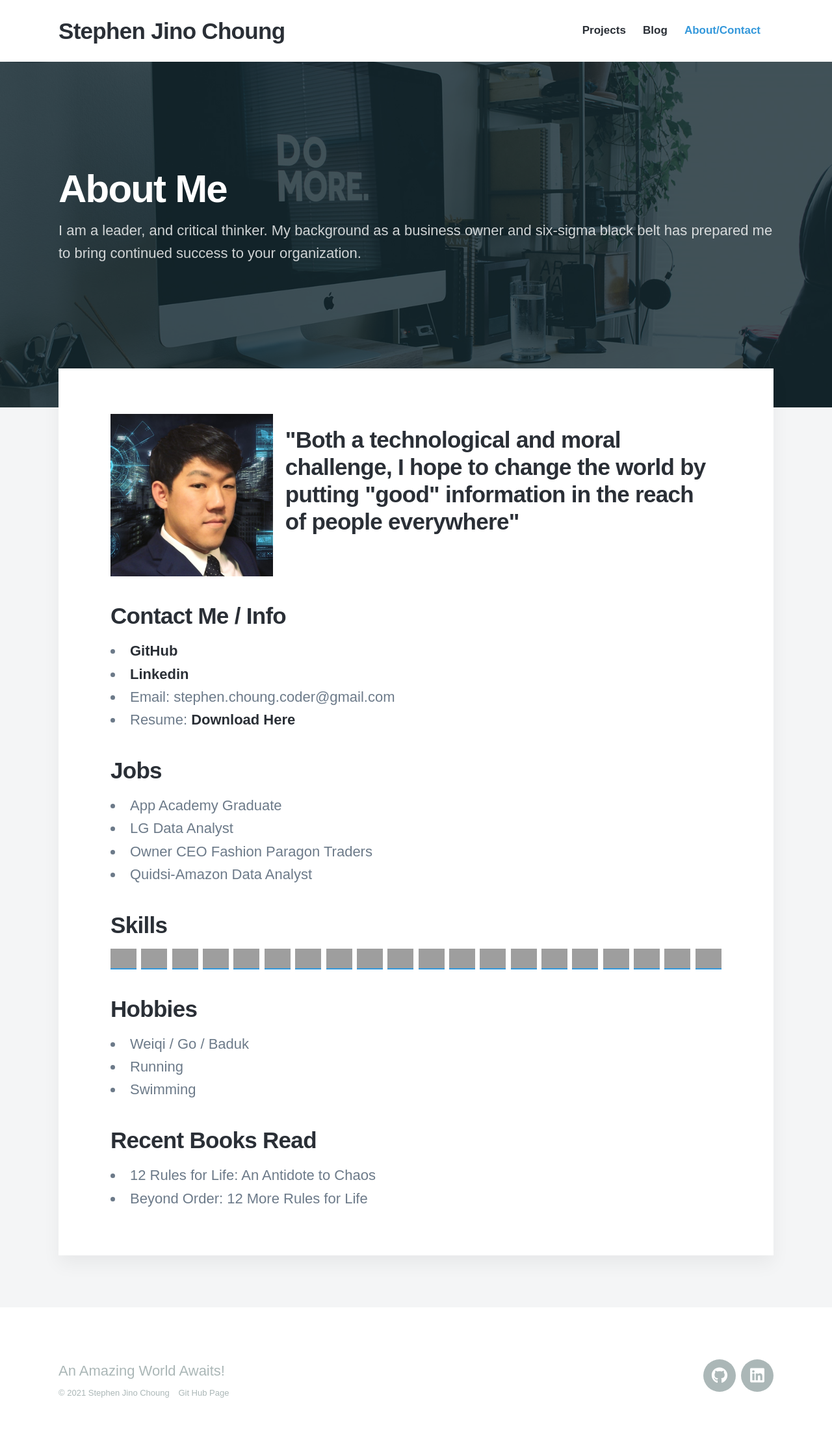
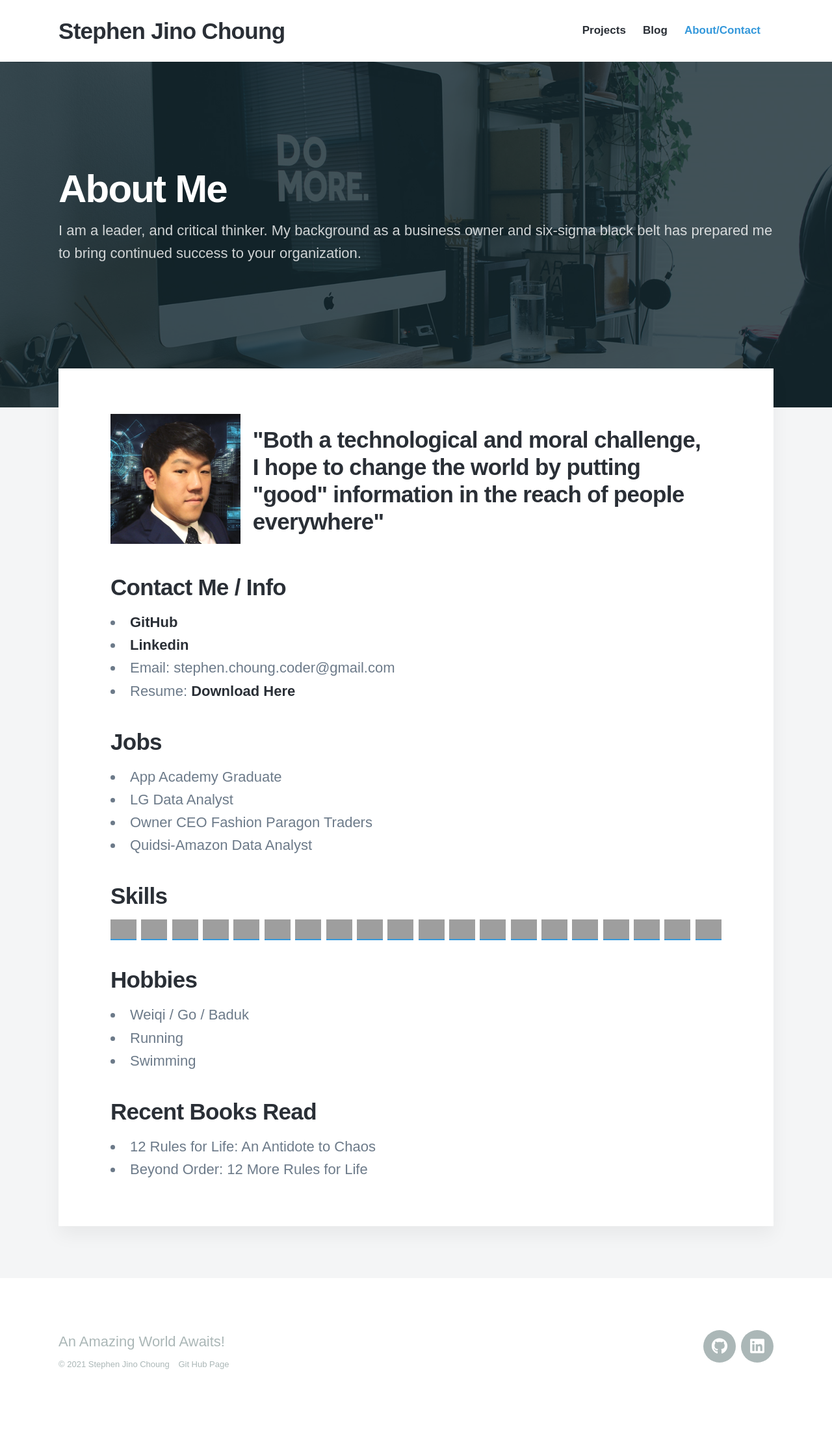
Before and after one commit to Twprcntmlk/Twprcntmlk.github.io, a Jekyll site: the page built from _pages/about.md, in a window 1280 px wide. Shown: the whole page at 65% size. Built offline with Jekyll 4.4.1, drawn with Linux system fonts in a browser that asks for light colours; nearby versions of some CDN libraries; some web fonts are replaced; after the commit the page ends 2186 px from its top, so only the background shows below that; grey boxes are pictures that could not be loaded.

Commit message:
picture css

```diff
--- a/_sass/_includes/_content.scss
+++ b/_sass/_includes/_content.scss
@@ -46,8 +46,8 @@
 	width: 280px;
 
 	@include mq(laptop) {
-		height: 250px;
-		width: 250px;
+		height: 200px;
+		width: 200px;
 
 	}
 }
```
